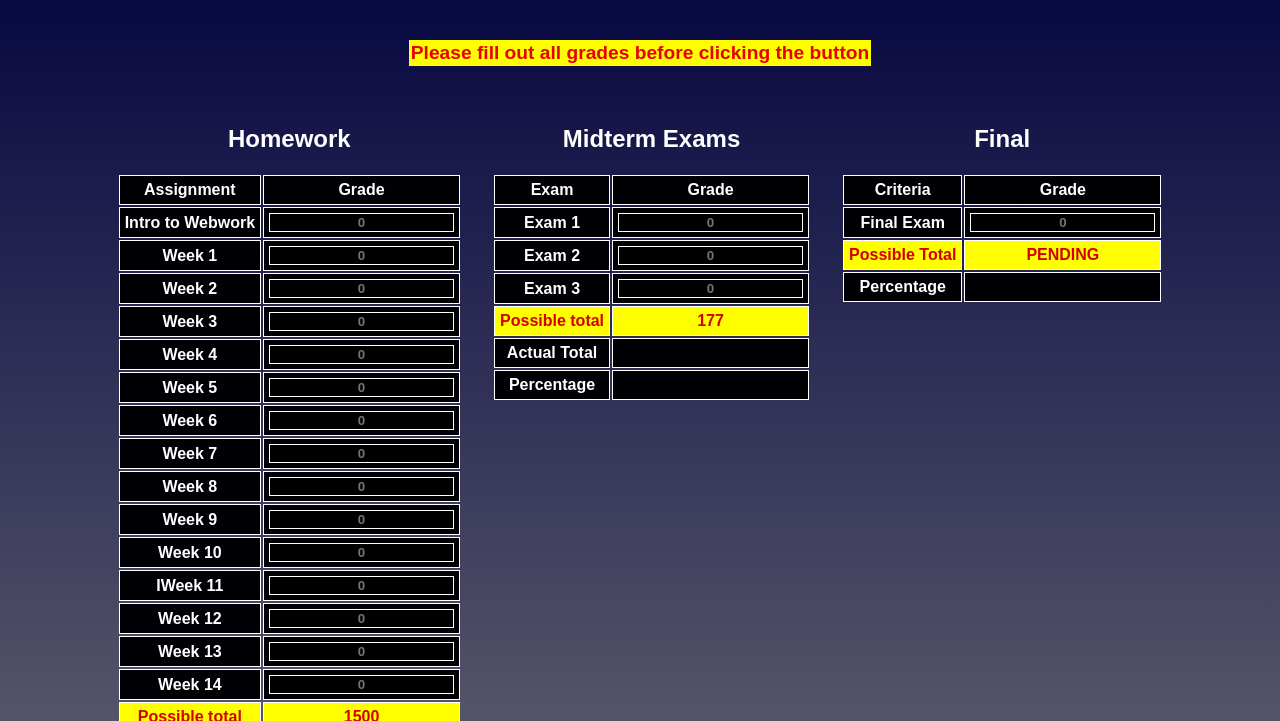
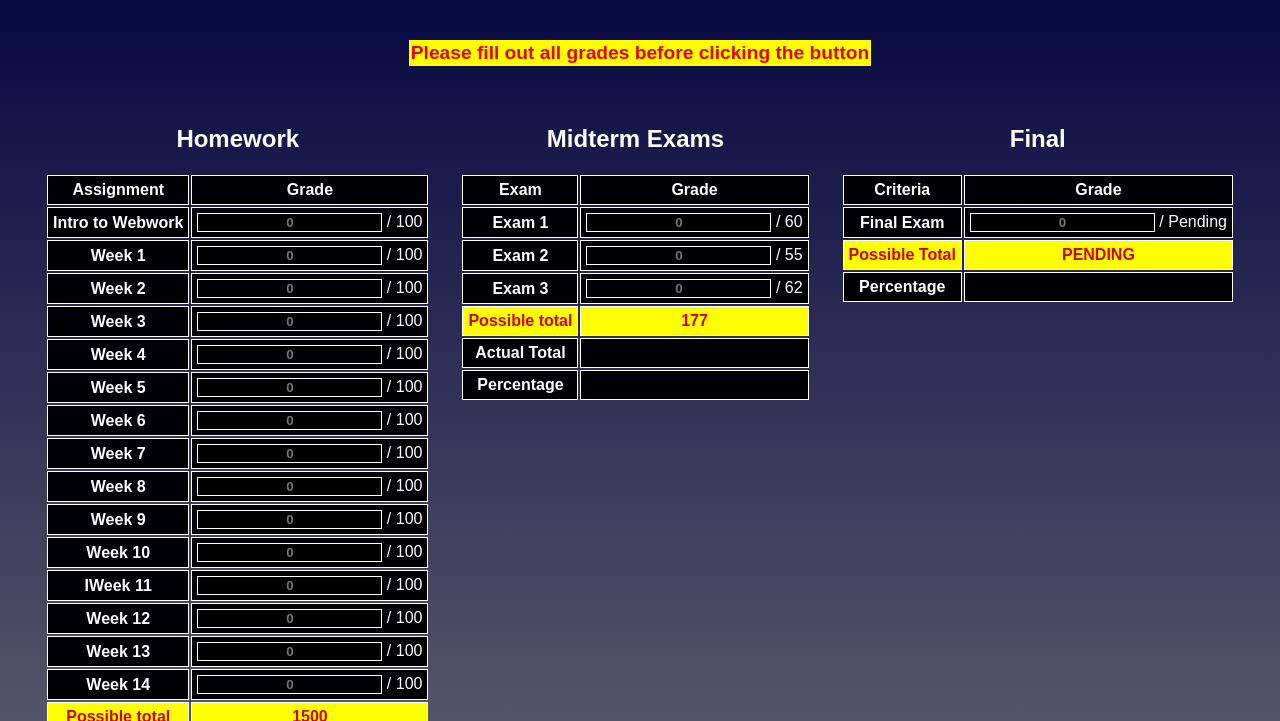
Before and after one commit to unmemero/MatrixGradeCalc, a plain HTML site: page index.html in a window 1280 px wide. Shown: the part 79-800 px from the top of the page. Drawn offline with Linux system fonts and the light colour scheme.

Commit message:
Changed index and script

```diff
--- a/index.html
+++ b/index.html
@@ -20,63 +20,63 @@
                 </tr>
                 <tr>
                     <th>Intro to Webwork</th>
-                    <td><input type="text" placeholder="0" id="hw1"></td>
+                    <td><input type="text" placeholder="0" id="hw1"> / 100</td>
                 </tr>
                 <tr>
                     <th>Week 1</th>
-                    <td><input type="text" placeholder="0" id="hw2"></td>
+                    <td><input type="text" placeholder="0" id="hw2"> / 100</td>
                 </tr>
                 <tr>
                     <th>Week 2</th>
-                    <td><input type="text" placeholder="0" id="hw3"></td>
+                    <td><input type="text" placeholder="0" id="hw3"> / 100</td>
                 </tr>
                 <tr>
                     <th>Week 3</th>
-                    <td><input type="text" placeholder="0" id="hw4"></td>
+                    <td><input type="text" placeholder="0" id="hw4"> / 100</td>
                 </tr>
                 <tr>
                     <th>Week 4</th>
-                    <td><input type="text" placeholder="0" id="hw5"></td>
+                    <td><input type="text" placeholder="0" id="hw5"> / 100</td>
                 </tr>
                 <tr>
                     <th>Week 5</th>
-                    <td><input type="text" placeholder="0" id="hw6"></td>
+                    <td><input type="text" placeholder="0" id="hw6"> / 100</td>
                 </tr>
                 <tr>
                     <th>Week 6</th>
-                    <td><input type="text" placeholder="0" id="hw7"></td>
+                    <td><input type="text" placeholder="0" id="hw7"> / 100</td>
                 </tr>
                 <tr>
                     <th>Week 7</th>
-                    <td><input type="text" placeholder="0" id="hw8"></td>
+                    <td><input type="text" placeholder="0" id="hw8"> / 100</td>
                 </tr>
                 <tr>
                     <th>Week 8</th>
-                    <td><input type="text" placeholder="0" id="hw9"></td>
+                    <td><input type="text" placeholder="0" id="hw9"> / 100</td>
                 </tr>
                 <tr>
                     <th>Week 9</th>
-                    <td><input type="text" placeholder="0" id="hw10"></td>
+                    <td><input type="text" placeholder="0" id="hw10"> / 100</td>
                 </tr>
                 <tr>
                     <th>Week 10</th>
-                    <td><input type="text" placeholder="0" id="hw11"></td>
+                    <td><input type="text" placeholder="0" id="hw11"> / 100</td>
                 </tr>
                 <tr>
                     <th>IWeek 11</th>
-                    <td><input type="text" placeholder="0" id="hw12"></td>
+                    <td><input type="text" placeholder="0" id="hw12"> / 100</td>
                 </tr>
                 <tr>
                     <th>Week 12</th>
-                    <td><input type="text" placeholder="0" id="hw13"></td>
+                    <td><input type="text" placeholder="0" id="hw13"> / 100</td>
                 </tr>
                 <tr>
                     <th>Week 13</th>
-                    <td><input type="text" placeholder="0" id="hw14"></td>
+                    <td><input type="text" placeholder="0" id="hw14"> / 100</td>
                 </tr>
                 <tr>
                     <th>Week 14</th>
-                    <td><input type="text" placeholder="0" id="hw15"></td>
+                    <td><input type="text" placeholder="0" id="hw15"> / 100</td>
                 </tr>
                 <tr>
                     <th class="possible">Possible total</th>
@@ -101,15 +101,15 @@
                 </tr>
                 <tr>
                     <th>Exam 1</th>
-                    <td><input type="text" placeholder="0" id="e1"></td>
+                    <td><input type="text" placeholder="0" id="e1"> / 60</td>
                 </tr>
                 <tr>
                     <th>Exam 2</th>
-                    <td><input type="text" placeholder="0" id="e2"></td>
+                    <td><input type="text" placeholder="0" id="e2"> / 55</td>
                 </tr>
                 <tr>
                     <th>Exam 3</th>
-                    <td><input type="text" placeholder="0" id="e3"></td>
+                    <td><input type="text" placeholder="0" id="e3"> / 62</td>
                 </tr>
                 <tr>
                     <th class="possible">Possible total</th>
@@ -134,7 +134,7 @@
                 </tr>
                 <tr>
                     <th>Final Exam</th>
-                    <td><input type="text" placeholder="0" id="f1"></td>
+                    <td><input type="text" placeholder="0" id="f1"> / Pending</td>
                 </tr>
                 <tr>
                     <th class="possible">Possible Total</th>
--- a/scripts/script.js
+++ b/scripts/script.js
@@ -17,7 +17,7 @@ function homeworkHandler(){
         }
         hwString = 'hw';
     }
-    document.getElementById('hwTotal').innerHTML = hwTotal;
+    document.getElementById('hwTotal').innerHTML = hwTotal+' / 1500';
     let hwPercent = Math.round((hwTotal*10)/1500);
     document.getElementById('hwPercent').innerHTML = hwPercent + '%';
     return hwPercent;
@@ -32,7 +32,7 @@ function examHandler(){
         }
         examString = 'e';
     }
-    document.getElementById('eTotal').innerHTML = examTotal;
+    document.getElementById('eTotal').innerHTML = examTotal + ' / 177';
     let examPercent = Math.round((examTotal*54)/177);
     document.getElementById('ePercent').innerHTML = examPercent + '%';
     return examPercent;
```
